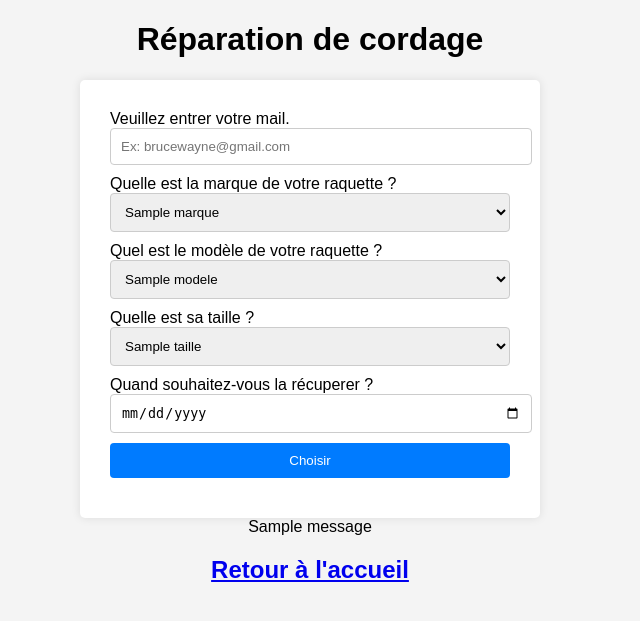
After one commit to Dbataillard/test_dev, a Flask app: template templates/reparation.html in a window 1280 px wide. The commit adds this page. Shown: the top 621 px of the page, without its empty margins (330-970 px from the left). Run offline with Flask 3, Linux system fonts and the light colour scheme; the template is opened without the code that fills it: most values are stand-ins (such as "Sample title", 1, 10 or a date in 2020); one stand-in notice (Sample message) is shown.

Commit message:
Finish version 0.1

```diff
--- a/app.py
+++ b/app.py
@@ -1,4 +1,4 @@
-from flask import Flask, render_template, request, redirect, url_for, session
+from flask import Flask, render_template, request, redirect, url_for, flash
 from airtable import Airtable
 
 app = Flask(__name__)
@@ -17,6 +17,10 @@ airtable_reservation = Airtable(BASE_ID,RESERVATION_TABLE, API_KEY)
 
 @app.route('/')
 def index():
+    return render_template('index.html')
+
+@app.route('/reparation')
+def reparation():
     cordages_raw = airtable_cordages.get_all()
 
     # Extraire les marques uniques
@@ -25,7 +29,7 @@ def index():
     unique_tailles = set(cordage['fields'].get('Size', '') for cordage in cordages_raw)
 
 
-    return render_template('index.html', marques=sorted(unique_marques), modeles=sorted(unique_modeles), tailles=sorted(unique_tailles), cordages = cordages_raw)
+    return render_template('reparation.html', marques=sorted(unique_marques), modeles=sorted(unique_modeles), tailles=sorted(unique_tailles), cordages = cordages_raw)
 
 @app.route('/add_client', methods=['POST'])
 def add_client():
@@ -36,10 +40,8 @@ def add_client():
     existing_client = airtable_clients.search('Email', email)
 
     if existing_client:
-        # L'utilisateur est déjà dans la base de données
-        # Vous pouvez rediriger l'utilisateur vers la page d'accueil avec un message d'erreur
-        # ou gérer cela comme vous le souhaitez
-        return "L'utilisateur existe déjà dans la base de données!", 400
+        flash("L'utilisateur existe déjà dans la base de données!", "failure")
+        return redirect(url_for('index'))
 
     data = {
         'Nom': request.form['nom'],
@@ -52,6 +54,9 @@ def add_client():
     }
 
     airtable_clients.insert(data)
+
+    flash("L'utilisateur a ete ajouter à la base de données!", "success")
+
     return redirect(url_for('index'))
 
 @app.route('/choose_cordage', methods=['POST'])
@@ -62,12 +67,9 @@ def choose_cordage():
     existing_client = airtable_clients.search('Email', email)
 
     if not existing_client:
-        # L'utilisateur n'est pas dans la base de données
-        # Vous pouvez rediriger l'utilisateur vers la page d'inscription ou afficher un message d'erreur
-        return "L'utilisateur n'existe pas dans la base de données. Veuillez vous inscrire d'abord.", 400
+        flash("L'utilisateur n'existe pas dans la base de données. Veuillez vous inscrire d'abord.", "failure")
+        return redirect(url_for('reparation'))
 
-    size = request.form['taille_id']
-    print(size)
     # Si l'utilisateur est dans la base de données, ajoutez sa réservation
     data = {
         'Email': email,
@@ -80,7 +82,9 @@ def choose_cordage():
     # Insérez les données dans la table "reservation"
     airtable_reservation.insert(data)
 
-    return redirect(url_for('index'))
+    flash("Votre réservation a été effectuée avec succès!", "success")
+
+    return redirect(url_for('reparation'))
 
 if __name__ == '__main__':
     app.run(debug=True)
--- /dev/null
+++ b/templates/reparation.html
@@ -0,0 +1,107 @@
+<!DOCTYPE html>
+<html>
+<head>
+    <link rel="stylesheet" href="/static/styles.css">
+    <title>Tennis Cordage</title>
+</head>
+<body>
+    <h1>Réparation de cordage </h1>
+        <script>
+            function updateModeles() {
+                var cordageSelect = document.getElementById('cordage_id');
+                var selectedMarque = cordageSelect.options[cordageSelect.selectedIndex].value;
+                var modeleSelect = document.getElementById('modele_id');
+                var allCordages = {{ cordages|tojson|safe }};  // Convertir la liste Python en tableau JavaScript
+
+                // Vider les options actuelles
+                modeleSelect.innerHTML = '';
+
+                // Utilisé pour éviter les doublons
+                var addedModeles = new Set();
+
+                // Ajouter les modèles pour la marque sélectionnée
+                for (var i = 0; i < allCordages.length; i++) {
+                    if (allCordages[i]['fields']['Marque'] === selectedMarque) {
+                        var currentModele = allCordages[i]['fields']['Modèle'];
+
+                        // Vérifier si le modèle n'a pas déjà été ajouté
+                        if (!addedModeles.has(currentModele)) {
+                            var option = document.createElement('option');
+                            option.value = currentModele;
+                            option.text = currentModele;
+                            modeleSelect.appendChild(option);
+
+                            // Ajouter le modèle au set pour éviter les doublons
+                            addedModeles.add(currentModele);
+                        }
+                    }
+                }
+            };
+
+        function updateTailles() {
+            var modeleSelect = document.getElementById('modele_id');
+            var selectedModele = modeleSelect.options[modeleSelect.selectedIndex].value;
+            var tailleSelect = document.getElementById('taille_id');
+            var allCordages = {{ cordages|tojson|safe }};
+
+            // Vider les options actuelles
+            tailleSelect.innerHTML = '';
+
+            // Ajouter les tailles pour la marque et le modèle sélectionnés
+            for (var i = 0; i < allCordages.length; i++) {
+                if (allCordages[i]['fields']['Modèle'] === selectedModele) {
+                    var option = document.createElement('option');
+                    option.value = allCordages[i]['fields']['Size'];
+                    option.text = allCordages[i]['fields']['Size'];
+                    tailleSelect.appendChild(option);
+            };
+        }
+    }
+    </script>
+
+    <form action="/choose_cordage" method="post">
+
+        <label for="email">Veuillez entrer votre mail.</label>
+        <input type="email" id="email" name="email" placeholder="Ex: brucewayne@gmail.com" required>
+
+        <!-- Choix du cordage -->
+        <label for="cordage_id">Quelle est la marque de votre raquette ?</label>
+        <select id="cordage_id" name="cordage_id" onchange="updateModeles()">
+            {% for marque in marques %}
+                <option value="{{ marque }}">{{ marque }}</option>
+            {% endfor %}
+        </select>
+
+        <!-- Choix du modèle -->
+        <label for="modele_id">Quel est le modèle de votre raquette ?</label>
+        <select id="modele_id" name="modele_id" onchange="updateTailles();">
+            {% for modele in modeles %}
+                <option value="{{ modele }}">{{modele }}</option>
+            {% endfor %}
+        </select>
+
+        <label for="taille_id">Quelle est sa taille ?</label>
+        <select id="taille_id" name="taille_id">
+            {% for taille in tailles %}
+                <option value="{{ taille }}">{{ taille }}</option>
+            {% endfor %}
+        </select>
+
+        <!-- Date de récupération -->
+        <label for="date_recuperation">Quand souhaitez-vous la récuperer ?</label>
+        <input type="date" id="date_recuperation" name="date_recuperation">
+
+        <input type="submit" value="Choisir">
+    </form>
+    {% with messages = get_flashed_messages(with_categories=true) %}
+        {% if messages %}
+            {% for category, message in messages %}
+                <div class="alert alert-{{ category }}">
+                    {{ message }}
+                </div>
+            {% endfor %}
+        {% endif %}
+    {% endwith %}
+    <a href="/"><h2>Retour à l'accueil</h2></a>
+</body>
+</html>
```
Also changed, not shown: templates/index.html (+10 -89 lines).
